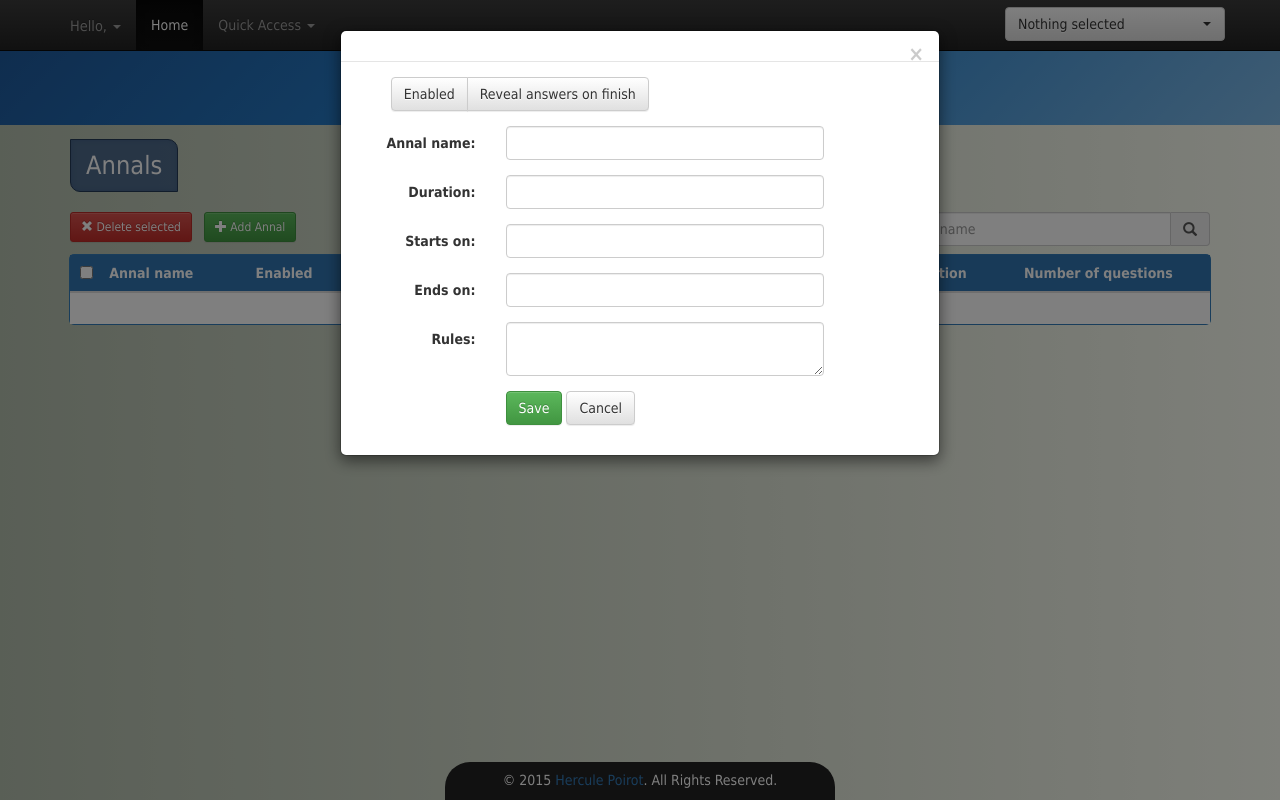
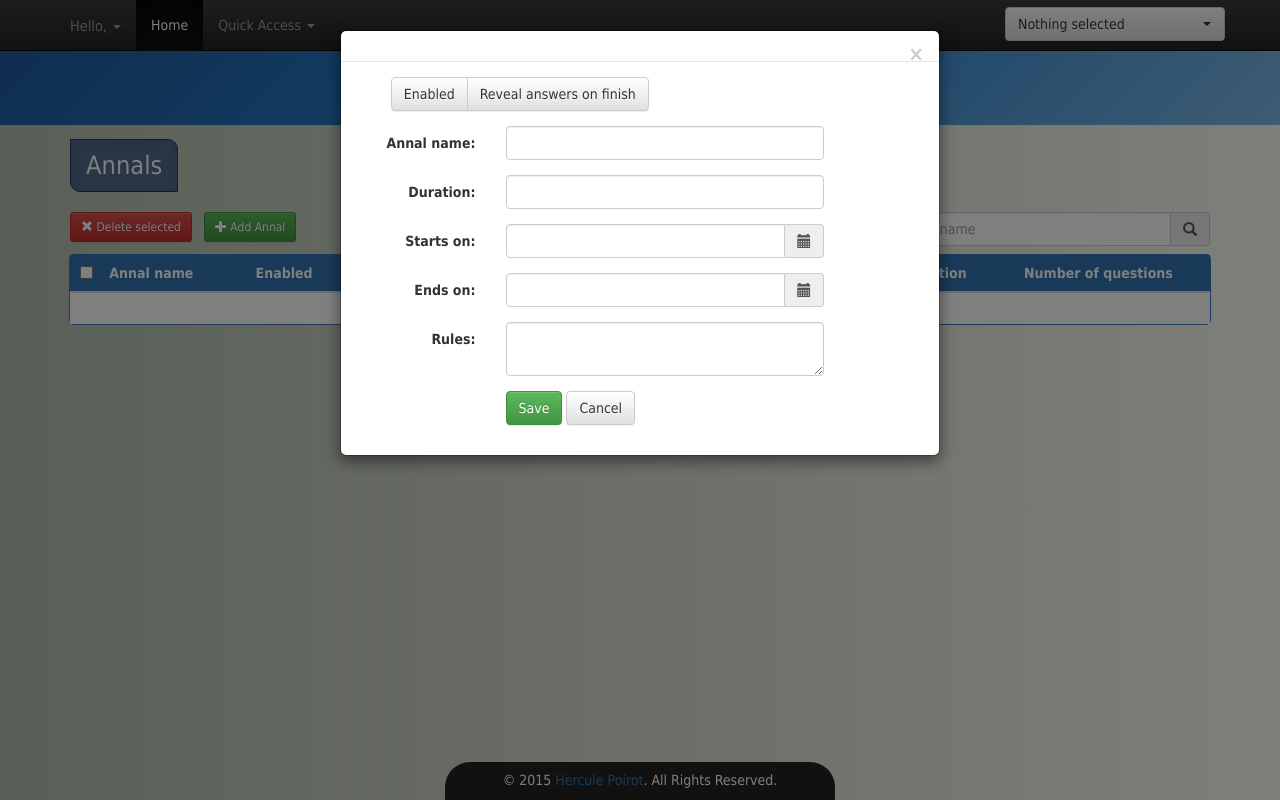
Before and after one commit to linostar/what, a Django app: template templates/what/cp_annals.html in a window 1280 px wide, after a click on "Add Annal". Run offline with Django 3.2, Linux system fonts and the light colour scheme; the template is opened without the code that fills it, so the values that code supplies are empty; some libraries are stand-ins or nearby versions; some web fonts are replaced.

Commit message:
Added datepicker inputs to Annal add modal dialog

```diff
--- a/static/what/js/what-scripts.js
+++ b/static/what/js/what-scripts.js
@@ -37,7 +37,8 @@ $(document).ready(function() {
 
 	var msg_student_name_required = $("#msg-student-name-required").val();
 
-	$('.selectpicker').selectpicker();
+	$(".selectpicker").selectpicker();
+	$(".datetimebox").datetimepicker({locale: "en"});
 
 	$("#select-locale").change(function() {
 		$("#locale-hidden").val($("#select-locale").find("option:selected").val());
--- a/templates/what/cp_annals.html
+++ b/templates/what/cp_annals.html
@@ -56,13 +56,23 @@
 			<div class="form-group">
 				<label for="annal_starts_on" class="control-label col-sm-3">{% trans "Starts on:" %}</label>
 				<div class="col-sm-7">
-					<input type="text" name="annal_starts_on" id="annal_starts_on" class="form-control">
+					<div class="input-group date datetimebox" id="annal_starts_on" name="annal_starts_on">
+						<input type="text" class="form-control" />
+						<span class="input-group-addon">
+							<span class="glyphicon glyphicon-calendar"></span>
+						</span>
+					</div>
 				</div>
 			</div>
 			<div class="form-group">
 				<label for="annal_ends_on" class="control-label col-sm-3">{% trans "Ends on:" %}</label>
 				<div class="col-sm-7">
-					<input type="text" name="annal_ends_on" id="annal_ends_on" class="form-control">
+					<div class="input-group date datetimebox" id="annal_ends_on" name="annal_ends_on">
+						<input type="text" class="form-control" />
+						<span class="input-group-addon">
+							<span class="glyphicon glyphicon-calendar"></span>
+						</span>
+					</div>
 				</div>
 			</div>
 			<div class="form-group">
```
